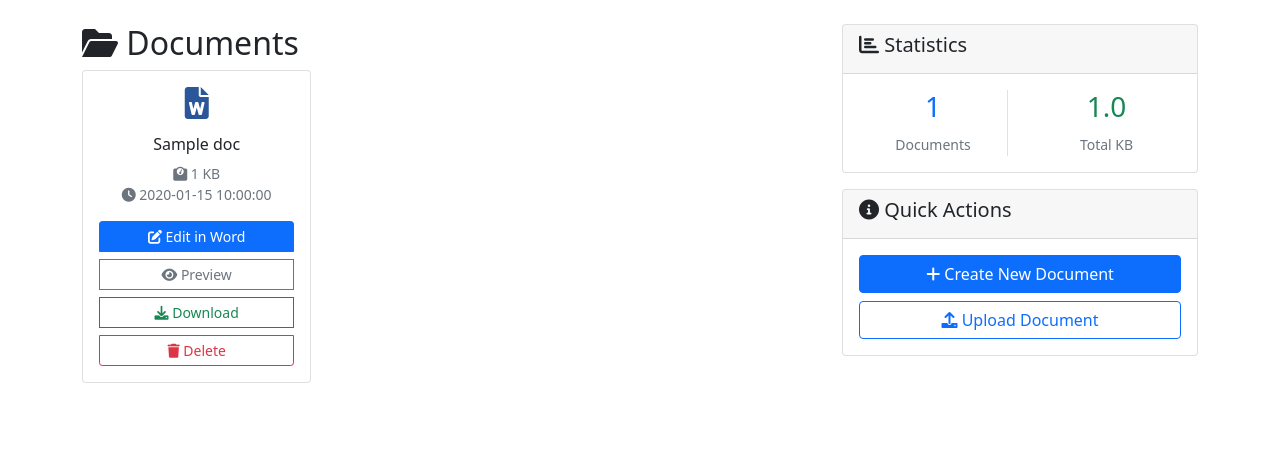
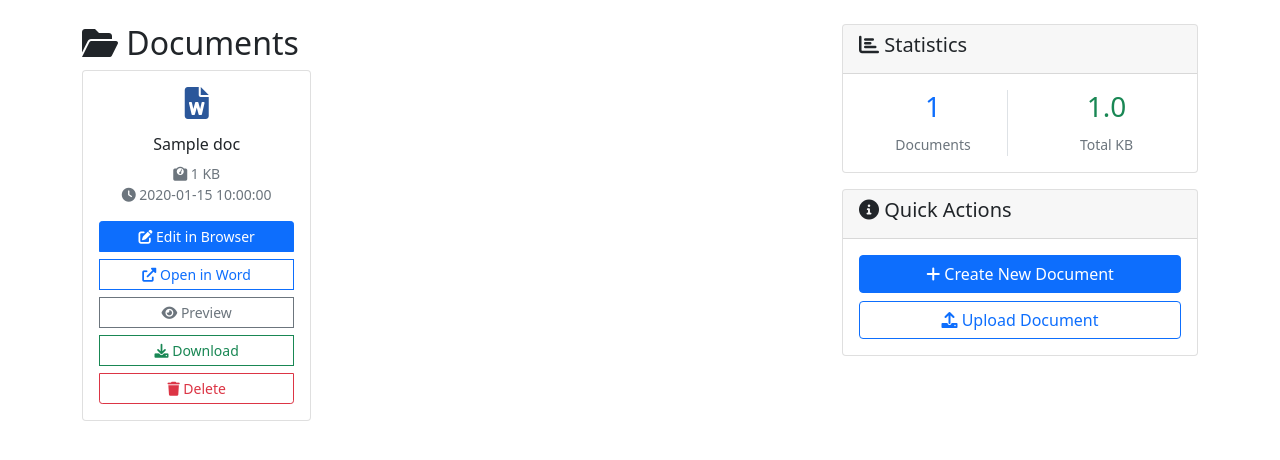
Before and after one commit to agnelgonsal/word_document_manager, a Flask app: template templates/index.html in a window 1280 px wide. Shown: the part 56-516 px from the top of the page. Run offline with Flask 3, Linux system fonts and the light colour scheme; the template is opened without the code that fills it: most values are stand-ins (such as "Sample title", 1, 10 or a date in 2020).

Commit message:
Update index.html

```diff
--- a/templates/index.html
+++ b/templates/index.html
@@ -18,9 +18,13 @@
                                     <i class="fas fa-clock"></i> {{ doc.modified }}
                                 </p>
                                 <div class="btn-group-vertical gap-2 w-100">
+                                    <a href="{{ url_for('webedit_document', filename=doc.name) }}"
+                                       class="btn btn-primary btn-sm">
+                                        <i class="fas fa-edit"></i> Edit in Browser
+                                    </a>
                                     <a href="{{ url_for('edit_document', filename=doc.name) }}"
-                                       class="btn btn-primary btn-sm">
-                                        <i class="fas fa-edit"></i> Edit in Word
+                                       class="btn btn-outline-primary btn-sm">
+                                        <i class="fas fa-external-link-alt"></i> Open in Word
                                     </a>
                                     <a href="{{ url_for('preview_document', filename=doc.name) }}"
                                        class="btn btn-outline-secondary btn-sm">
```
